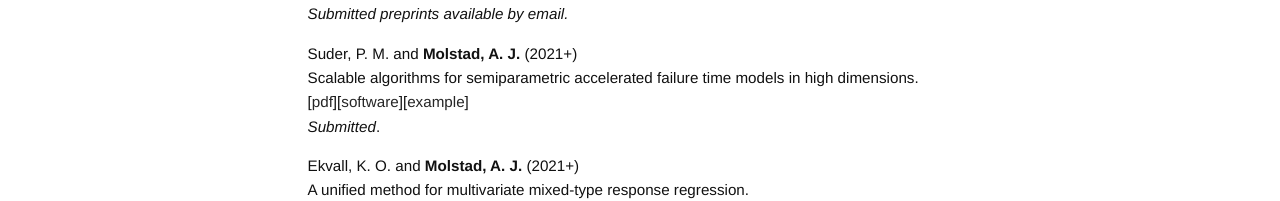
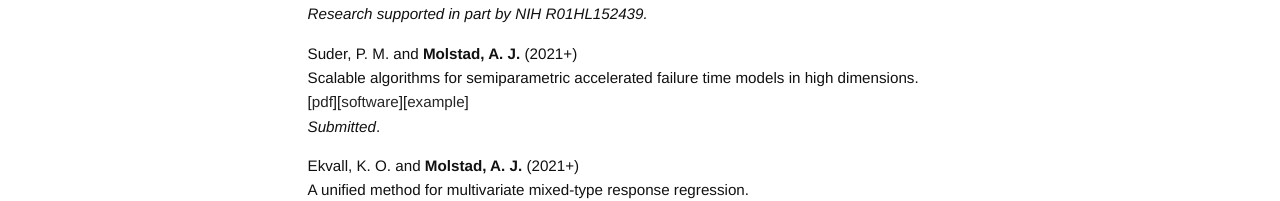
Before and after one commit to ajmolstad/ajmolstad.github.io, a Jekyll site: the page built from research.md, in a window 1280 px wide. Shown: the part 451-652 px from the top of the page. Built offline with Jekyll 4.4.1, drawn with Linux system fonts in a browser that asks for light colours.

Commit message:
Update research.md

```diff
--- a/research.md
+++ b/research.md
@@ -6,7 +6,7 @@ permalink: /research/
 {% include image.html url="/images/Norway1.jpg" width=800 align="center" %}
 
 
-*Submitted preprints available by email.*
+*Research supported in part by NIH R01HL152439.*
 
 
 <!-- **Molstad, A. J.** and Xin, Z. (2021+)<br>
```
